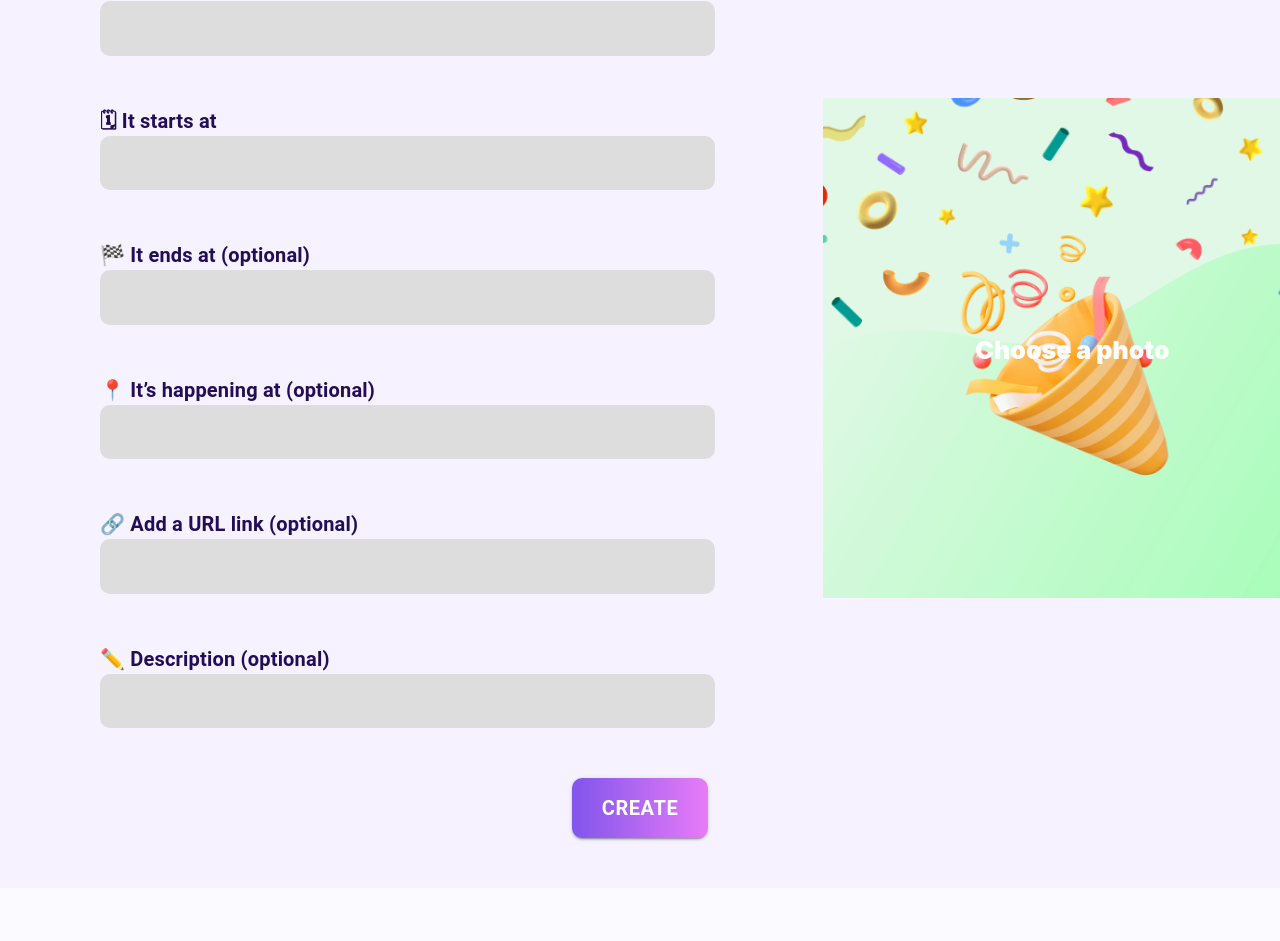
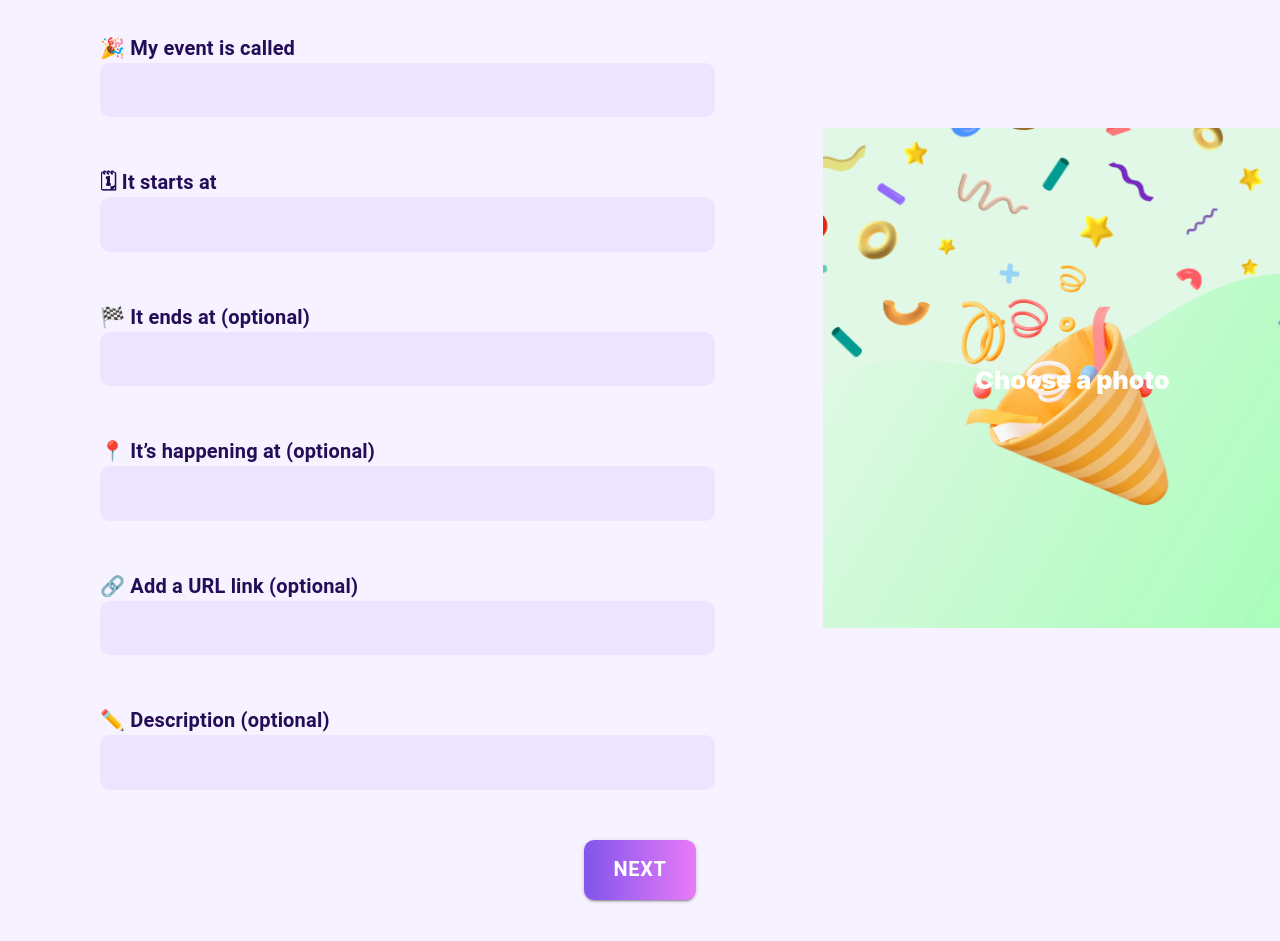
Before and after one commit to u1810291/test-project, a React (Create React App) app: page /event/create in a window 1280 px wide. Shown: the part 315-1256 px from the top of the page. Before the commit the page ends 1203 px from the top, so only its background shows below. Built offline with nearby package versions, Linux system fonts and the light colour scheme.

Commit message:
feat: creating event page

```diff
--- a/src/App.tsx
+++ b/src/App.tsx
@@ -1,7 +1,7 @@
 import React from 'react';
 import './App.css';
 import { BrowserRouter as Router, Routes, Route, Navigate } from 'react-router-dom';
-import { EventList, EventCreate } from './feature/event';
+import { EventLanding, EventCreate, EventPage } from './feature/event';
 import { Layout } from './layouts/Layout';
 
 function App() {
@@ -9,8 +9,9 @@ function App() {
     <Router>
       <Routes>
         <Route path='/' element={<Layout/>}>
-          <Route index element={<EventList/>}/>
+          <Route index element={<EventLanding/>}/>
           <Route path='event/create' element={<EventCreate/>}/>
+          <Route path='event/page' element={<EventPage/>}/>
           <Route path="*" element={<Navigate replace to='/'/>} />
         </Route>
       </Routes>
--- a/src/feature/event/forms/EventCreateFrom.tsx
+++ /dev/null
@@ -1,5 +0,0 @@
-import React from 'react'
-
-export const EventCreateFrom = () => (
-  <div>EventCreateFrom</div>
-)
--- a/src/feature/event/components/Forms/index.tsx
+++ b/src/feature/event/forms/index.tsx
@@ -1,16 +1,15 @@
 import React from 'react';
 import FormControl from '@mui/material/FormControl';
-import { BootstrapInput, useStyles } from './style'
+import { BootstrapInput, useStyles } from './style';
 import Box from '@mui/material/Box';
 import { Typography } from '@mui/material';
-
 
 export const Forms = () => {
   const classes = useStyles();
   const handleUploadClick = () => {}
   return (
     <Box className={classes.eventCreate}>
-      <FormControl variant="standard" className={classes.form}>
+      <Box className={classes.form}>
         <Box className={classes.formElement}>
           <Typography fontWeight={700} fontSize={20} className={classes.label}>
             🎉 My event is called
@@ -47,7 +46,7 @@ export const Forms = () => {
           </Typography>
           <BootstrapInput/>
         </Box>
-      </FormControl>
+      </Box>
       <Box className={classes.uploadImage}>
         <input
           id="contained-button-file"
@@ -64,7 +63,7 @@ export const Forms = () => {
           <img
             className={classes.image}
             draggable={false}
-            src={require('../../../../assets/image-upload.png')}
+            src={require('../../../assets/image-upload.png')}
             width='500px'
             height='500px'
             alt='upload'
--- a/src/feature/event/components/Forms/style.ts
+++ b/src/feature/event/forms/style.ts
@@ -38,7 +38,7 @@ export const useStyles = makeStyles({
   },
   cancel: {
     textDecoration: 'none',
-    color: '#919191',
+    color: '#BDBDBD',
   },
   createButton: {
     display: 'flex',
@@ -79,7 +79,7 @@ export const BootstrapInput: any = styled(InputBase)(({ theme }: { theme: Theme
   '& .MuiInputBase-input': {
     borderRadius: 10,
     position: 'relative',
-    backgroundColor: theme.palette.mode === 'light' ? '#dddddd' : '#2b2b2b',
+    backgroundColor: theme.palette.mode === 'light' ? '#EDE5FF' : '#2b2b2b',
     fontSize: 24,
     width: '100%',
     padding: '10px 12px',
--- a/src/feature/event/index.ts
+++ b/src/feature/event/index.ts
@@ -1,2 +1,3 @@
-export { EventList } from './layouts/EventList';
+export { EventLanding } from './layouts/EventLanding';
 export { EventCreate } from './layouts/EventCreate';
+export { EventPage } from './layouts/EventPage';
--- a/src/feature/event/layouts/EventCreate.tsx
+++ b/src/feature/event/layouts/EventCreate.tsx
@@ -2,7 +2,7 @@ import React from 'react';
 import Box from '@mui/material/Box';
 import Typography from '@mui/material/Typography';
 import { useStyles } from './style';
-import { Forms } from '../components/Forms';
+import { Forms } from '../forms';
 import { Link } from 'react-router-dom';
 import { Button } from '../../../components/Button';
 
@@ -16,7 +16,7 @@ export const EventCreate = () => {
       </Box>
       <Forms />
       <Box className={classes.createButton}>
-        <Button title='Create' width={1}/>
+        <Button title='Next' width={1}/>
       </Box>
     </Box>
   )
--- a/src/feature/event/layouts/EventList.tsx
+++ b/src/feature/event/layouts/EventLanding.tsx
@@ -6,7 +6,7 @@ import {ReactComponent as CreateIMG} from '../../../assets/create-event.svg';
 import { useStyles } from './style'
 import { Link } from 'react-router-dom';
 
-export const EventList = () => {
+export const EventLanding = () => {
   const classes = useStyles();
   return(
     <Box className={classes.root} sx={{ flexGrow: 1 }}>
--- /dev/null
+++ b/src/feature/event/layouts/EventPage.tsx
@@ -0,0 +1,7 @@
+import React from 'react'
+
+export const EventPage = () => {
+  return (
+    <div>EventPage</div>
+  )
+}
--- a/src/layouts/Layout.tsx
+++ b/src/layouts/Layout.tsx
@@ -1,7 +1,3 @@
 import { Outlet } from "react-router-dom";
 
-export const Layout = () => {
-  return (
-    <Outlet />
-  )
-};
+export const Layout = () => (<Outlet />)
```
